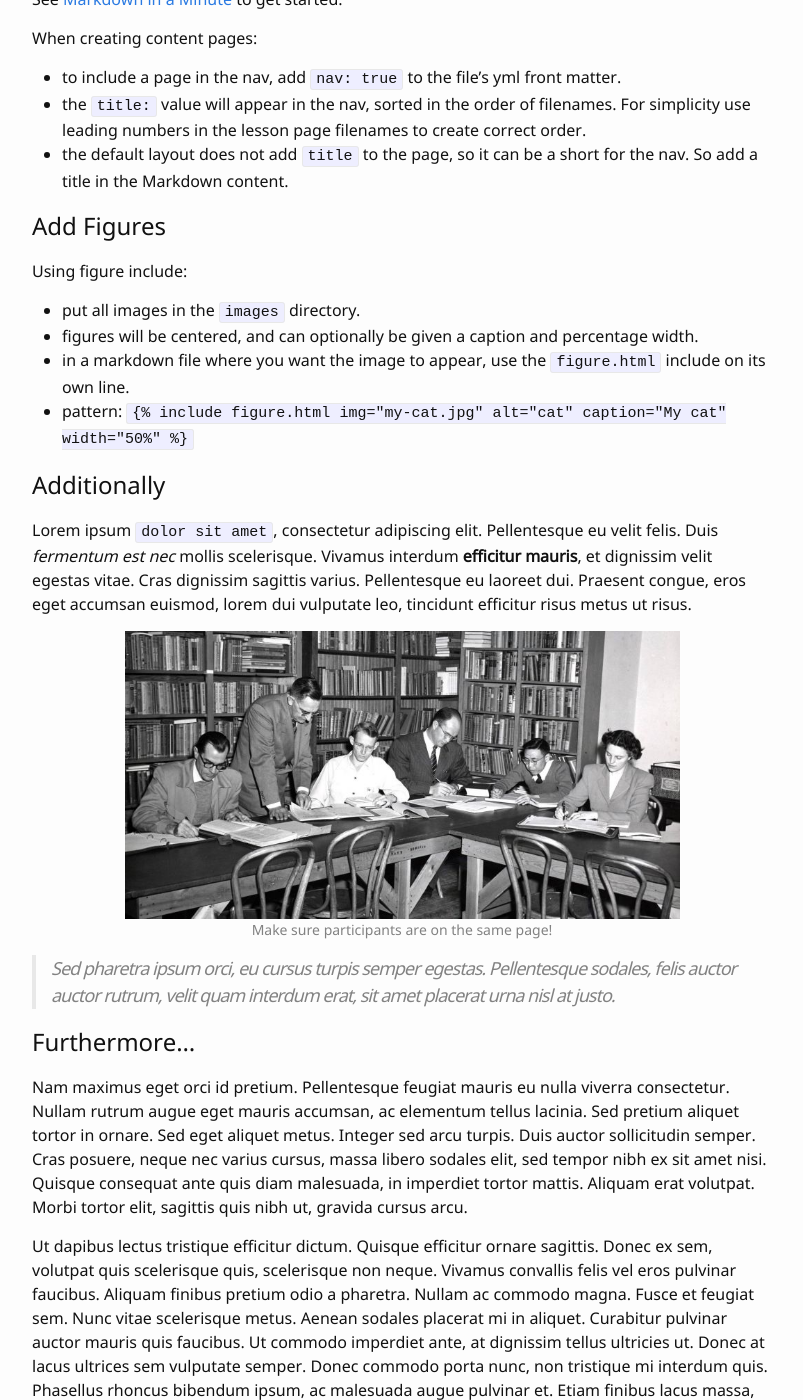
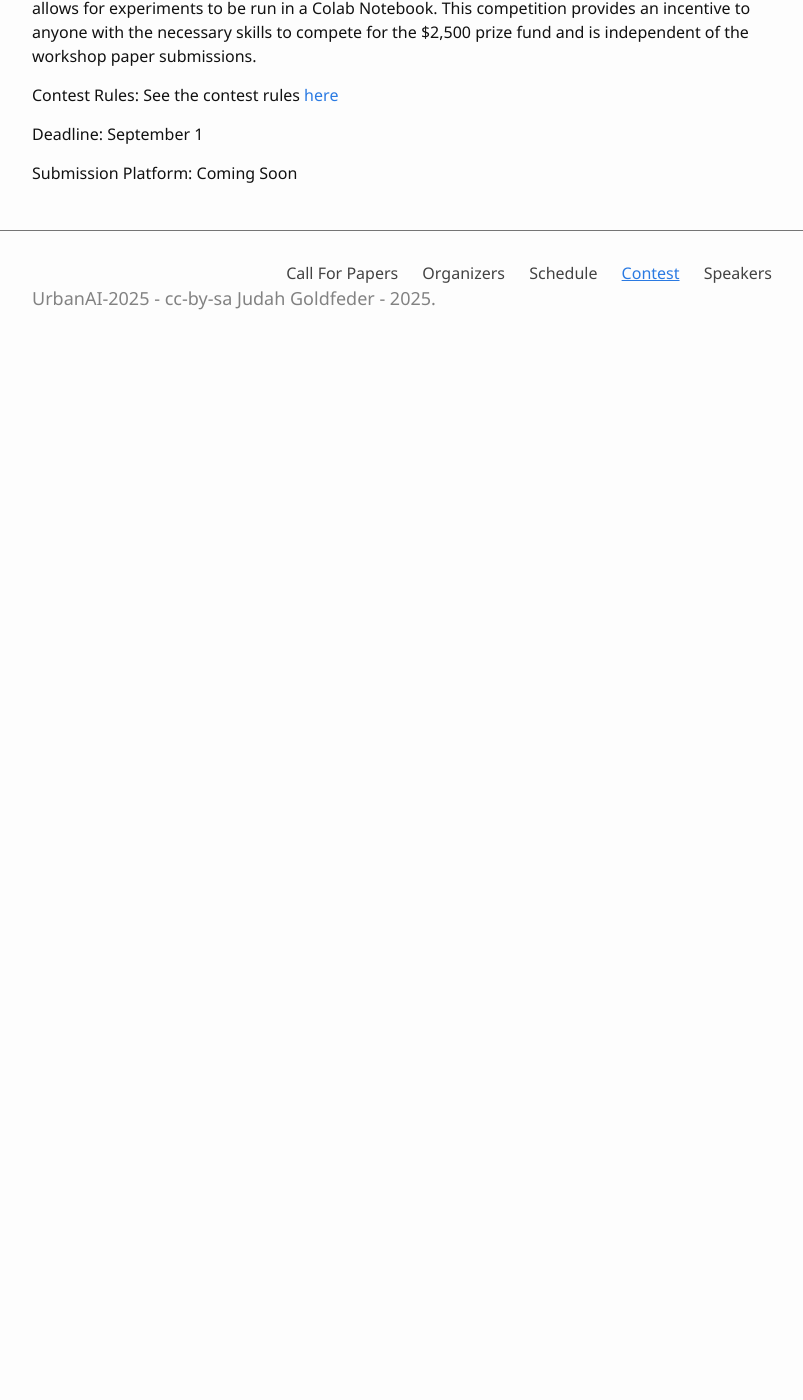
Before and after one commit to urbanAI2025/urbanAI2025.github.io, a Jekyll site: the page built from 3-contest.md, in a window 1280 px wide and 1400 px high, scrolled down 255 px. Shown: the whole window, without its empty margins (238-1041 px from the left). Built offline with Jekyll 4.4.1, drawn with Linux system fonts in a browser that asks for light colours; after the commit the page ends 900 px from its top, so only the background shows below that; some of the changed text lies outside the part shown.

Commit message:
Update 3-contest.md

```diff
--- a/3-contest.md
+++ b/3-contest.md
@@ -3,45 +3,13 @@
 nav: true
 ---
 
-# Create Lesson Content
+# Workshop Contest
 
-Edit the lesson Markdown files to create content pages.
+In the competition, competitors will predict building dynamics on a real-world dataset from multiple buildings. The competition uses Google’s open-source Smart Building Simulator framework and ensures equal access to compatible public datasets, a lightweight simulator, and example code. This Gym compatible framework lowers the barrier of entry for newcomers and allows for experiments to be run in a Colab Notebook. This competition provides an incentive to anyone with the necessary skills to compete for the $2,500 prize fund and is independent of the workshop paper submissions.
 
-[Markdown](https://daringfireball.net/projects/markdown/) is a standard to [simplify writing](https://evanwill.github.io/_drafts/notes/writing-markdown.html) content for the web.
-[GitHub markdown flavor](https://help.github.com/articles/basic-writing-and-formatting-syntax/) can be used any where on GitHub and in Jekyll.
-The basics are intuitive, you can learn in about a minute!
-See [Markdown in a Minute](https://evanwill.github.io/_drafts/notes/markdown-minute.html) to get started.
+Contest Rules:
+See the contest rules [here](https://docs.google.com/document/d/1ToQj7Nlj3Ht0M9qzFvcAEQfSCnqDpWWS9YXhE14Z0To/edit?tab=t.0#heading=h.nnac31mqr1jg)
 
-When creating content pages:
+Deadline: September 1
 
-- to include a page in the nav, add `nav: true` to the file's yml front matter.
-- the `title:` value will appear in the nav, sorted in the order of filenames. For simplicity use leading numbers in the lesson page filenames to create correct order.
-- the default layout does not add `title` to the page, so it can be a short for the nav. So add a title in the Markdown content.
-
-## Add Figures
-
-Using figure include:
-
-- put all images in the `images` directory.
-- figures will be centered, and can optionally be given a caption and percentage width.
-- in a markdown file where you want the image to appear, use the `figure.html` include on its own line.
-- pattern: `{% raw %}{% include figure.html img="my-cat.jpg" alt="cat" caption="My cat" width="50%" %}{% endraw %}`
-
-## Additionally
-
-Lorem ipsum `dolor sit amet`, consectetur adipiscing elit. Pellentesque eu velit felis.
-Duis *fermentum est nec* mollis scelerisque.
-Vivamus interdum **efficitur mauris**, et dignissim velit egestas vitae. Cras dignissim sagittis varius.
-Pellentesque eu laoreet dui.
-Praesent congue, eros eget accumsan euismod, lorem dui vulputate leo, tincidunt efficitur risus metus ut risus.
-
-{% include figure.html img="uidaho-workshop.jpg" alt="workshop scene" caption="Make sure participants are on the same page!" width="75%" %}
-
-> Sed pharetra ipsum orci, eu cursus turpis semper egestas.
-> Pellentesque sodales, felis auctor auctor rutrum, velit quam interdum erat, sit amet placerat urna nisl at justo.
-
-## Furthermore...
-
-Nam maximus eget orci id pretium. Pellentesque feugiat mauris eu nulla viverra consectetur. Nullam rutrum augue eget mauris accumsan, ac elementum tellus lacinia. Sed pretium aliquet tortor in ornare. Sed eget aliquet metus. Integer sed arcu turpis. Duis auctor sollicitudin semper. Cras posuere, neque nec varius cursus, massa libero sodales elit, sed tempor nibh ex sit amet nisi. Quisque consequat ante quis diam malesuada, in imperdiet tortor mattis. Aliquam erat volutpat. Morbi tortor elit, sagittis quis nibh ut, gravida cursus arcu.
-
-Ut dapibus lectus tristique efficitur dictum. Quisque efficitur ornare sagittis. Donec ex sem, volutpat quis scelerisque quis, scelerisque non neque. Vivamus convallis felis vel eros pulvinar faucibus. Aliquam finibus pretium odio a pharetra. Nullam ac commodo magna. Fusce et feugiat sem. Nunc vitae scelerisque metus. Aenean sodales placerat mi in aliquet. Curabitur pulvinar auctor mauris quis faucibus. Ut commodo imperdiet ante, at dignissim tellus ultricies ut. Donec at lacus ultrices sem vulputate semper. Donec commodo porta nunc, non tristique mi interdum quis. Phasellus rhoncus bibendum ipsum, ac malesuada augue pulvinar et. Etiam finibus lacus massa, sit amet faucibus lorem consequat sit amet.
+Submission Platform: Coming Soon
```
